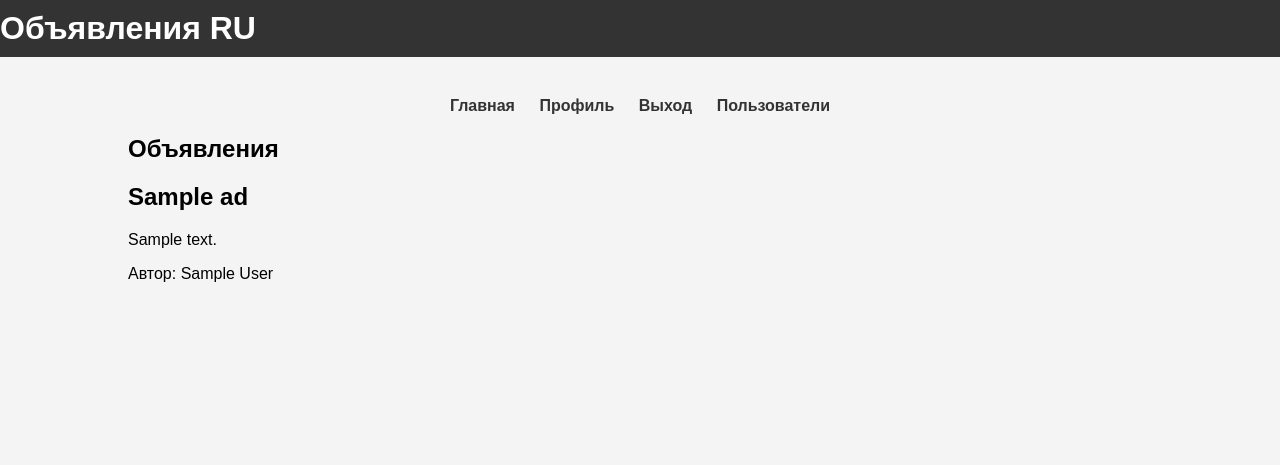
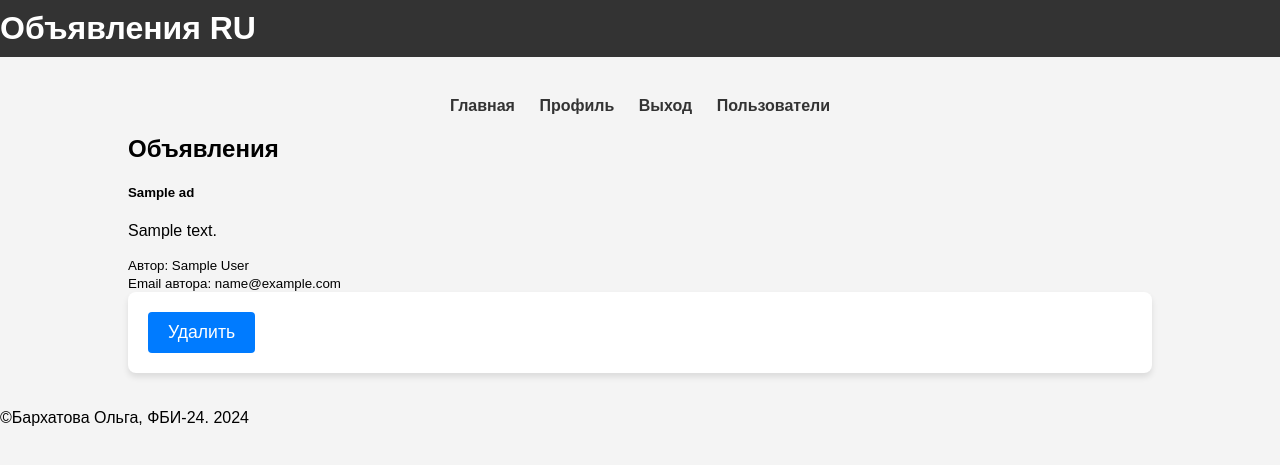
Before and after one commit to brkhtvvv/rgz.olya, a Flask app: page / in a window 1280 px wide. Shown: the top 465 px of the page. Run offline with Flask 3, Linux system fonts and the light colour scheme; the visitor is signed in with stand-in values (Sample User, id 1); a database or web service that is not in the repository returns one stand-in record (values such as "Sample title"); some libraries are stand-ins or nearby versions.

Commit message:
надеюсь последняя версия

```diff
--- a/templates/index.html
+++ b/templates/index.html
@@ -14,8 +14,8 @@
         <nav>
             <a href="{{ url_for('main') }}">Главная</a>
             {% if 'user_id' not in session %}
-            <a href="{{ url_for('register') }}">Регистрация</a>
-            <a href="{{ url_for('login') }}">Вход</a>
+                <a href="{{ url_for('register') }}">Регистрация</a>
+                <a href="{{ url_for('login') }}">Вход</a>
             {% endif %}
             {% if 'user_id' in session %}
                 <a href="{{ url_for('profile') }}">Профиль</a>
@@ -25,17 +25,33 @@
                 <a href="{{ url_for('users') }}">Пользователи</a>
             {% endif %}
         </nav>
+
         <h2>Объявления</h2>
+
         {% if ads %}
-            {% for ad in ads %}
-                <div>
-                    <h2>{{ ad.title }}</h2>
-                    <p>{{ ad.content }}</p>
-                    <p>Автор: {{ ad.author }}</p>
-                </div>
-            {% endfor %}
+            <div class="list-group">
+                {% for ad in ads %}
+                    <div class="list-group-item">
+                        <h5 class="mb-1">{{ ad[1] }}</h5>  <!-- Заголовок -->
+                        <p class="mb-1">{{ ad[2] }}</p>    <!-- Контент -->
+                        <small>Автор: {{ ad[3] }}</small><br>  <!-- Автор -->
+                        <small>Email автора: {{ ad[4] }}</small>  <!-- Email -->
+
+                        {% if session.get('is_admin') %}
+                            <form action="{{ url_for('delete_ad', ad_id=ad.id) }}" method="POST" class="inline-form">
+                                <button type="submit" class="btn btn-delete">Удалить</button>
+                            </form>
+                        {% endif %}
+                    </div>
+                {% endfor %}
+            </div>
         {% else %}
-            <p>Нет объявлений</p>
+            <p>Нет объявлений.</p>
         {% endif %}
+
+    </div>
+    <footer>
+        <p>&copy;Бархатова Ольга, ФБИ-24. 2024</p>
+    </footer>
 </body>
 </html>
```
